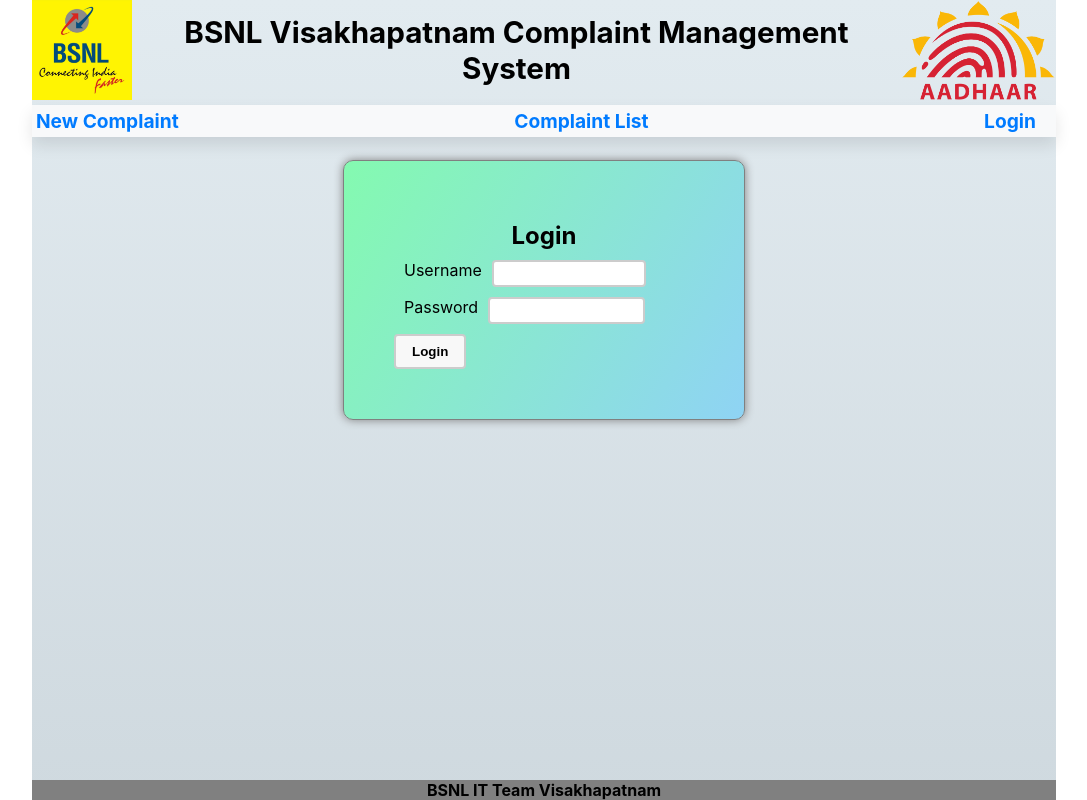
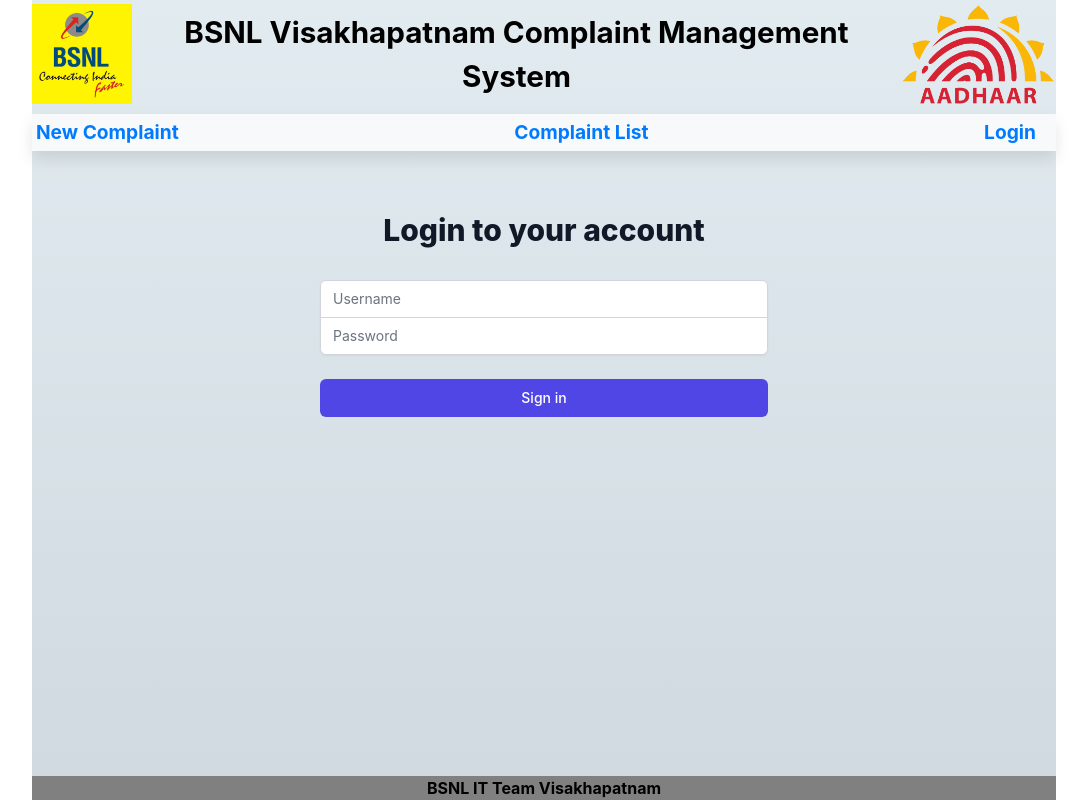
Before and after one commit to narayanarao4u/aadharComplaintsSystem, a React (Create React App) app in the folder frontend/: page /login in a window 1280 px wide. Shown: the whole page, without its empty margins (96-1183 px from the left). Built offline with nearby package versions, Linux system fonts and the light colour scheme.

Commit message:
Tailwind add to login form

```diff
--- a/frontend/package.json
+++ b/frontend/package.json
@@ -42,5 +42,8 @@
       "last 1 firefox version",
       "last 1 safari version"
     ]
+  },
+  "devDependencies": {
+    "tailwindcss": "^3.4.14"
   }
 }
--- a/frontend/src/components/Login.js
+++ b/frontend/src/components/Login.js
@@ -8,7 +8,6 @@ const Login = () => {
   const [username, setUsername] = useState("");
   const [password, setPassword] = useState("");
   const { dispatch } = useContext(AuthContext);
-
   const navigate = useNavigate();
 
   const handleSubmit = async (e) => {
@@ -24,7 +23,6 @@ const Login = () => {
       const data = await res.json();
       if (!res.ok) {
         toast.error(data.msg);
-
         throw new Error(data.message);
       } else {
         toast.success("Logged in successfully!");
@@ -38,33 +36,65 @@ const Login = () => {
   };
 
   return (
-    <form onSubmit={handleSubmit}>
-
-    <section className="login-form">
-      <h2>Login</h2>
+    <div className=" flex  justify-center  py-12 px-4 sm:px-6 lg:px-8">
+      <div className="max-w-md w-full space-y-8">
         <div>
-          <label>Username</label>
+          <h2 className="mt-6 text-center text-3xl font-extrabold text-gray-900">
+            Login to your account
+          </h2>
+        </div>
+        <form className="mt-8 space-y-6" onSubmit={handleSubmit}>
+          <input type="hidden" name="remember" defaultValue="true" />
+          <div className="rounded-md shadow-sm -space-y-px">
+            <div>
+              <label htmlFor="username" className="sr-only">
+                Username
+              </label>
               <input
+                id="username"
+                name="username"
                 type="text"
+                required
+                className="appearance-none rounded-none relative block w-full px-3 py-2 border border-gray-300 placeholder-gray-500 text-gray-900 rounded-t-md focus:outline-none focus:ring-indigo-500 focus:border-indigo-500 focus:z-10 sm:text-sm"
+                placeholder="Username"
                 value={username}
                 onChange={(e) => setUsername(e.target.value)}
-            required
               />
             </div>
             <div>
-          <label>Password</label>
+              <label htmlFor="password" className="sr-only">
+                Password
+              </label>
               <input
+                id="password"
+                name="password"
                 type="password"
+                required
+                className="appearance-none rounded-none relative block w-full px-3 py-2 border border-gray-300 placeholder-gray-500 text-gray-900 rounded-b-md focus:outline-none focus:ring-indigo-500 focus:border-indigo-500 focus:z-10 sm:text-sm"
+                placeholder="Password"
                 value={password}
                 onChange={(e) => setPassword(e.target.value)}
-            required
               />
             </div>
-        <button type="submit">Login</button>
-      </section>
+          </div>
 
-      <div>{/* <Link to="/signup">Don't have an account? Sign up</Link> */}</div>
+          <div>
+            <button
+              type="submit"
+              className="group relative w-full flex justify-center py-2 px-4 border border-transparent text-sm font-medium rounded-md text-white bg-indigo-600 hover:bg-indigo-700 focus:outline-none focus:ring-2 focus:ring-offset-2 focus:ring-indigo-500"
+            >
+              Sign in
+            </button>
+          </div>
         </form>
+        {/* Uncomment the following div if you want to add a sign-up link */}
+        {/* <div className="text-center mt-4">
+          <Link to="/signup" className="font-medium text-indigo-600 hover:text-indigo-500">
+            Don't have an account? Sign up
+          </Link>
+        </div> */}
+      </div>
+    </div>
   );
 };
 
--- a/frontend/src/index.css
+++ b/frontend/src/index.css
@@ -1,3 +1,7 @@
+@tailwind base;
+@tailwind components;
+@tailwind utilities;
+
 body {
   margin: 0;
   font-family: -apple-system, BlinkMacSystemFont, "Segoe UI", "Roboto", "Oxygen", "Ubuntu",
--- /dev/null
+++ b/frontend/tailwind.config.js
@@ -0,0 +1,10 @@
+/** @type {import('tailwindcss').Config} */
+module.exports = {
+  content: [
+    "./src/**/*.{js,jsx,ts,tsx}",
+  ],
+  theme: {
+    extend: {},
+  },
+  plugins: [],
+}
```
Also changed, not shown: 1 other file (tests, documents, lock files or other folders). Lines whose indentation alone changed are shown as unchanged.
